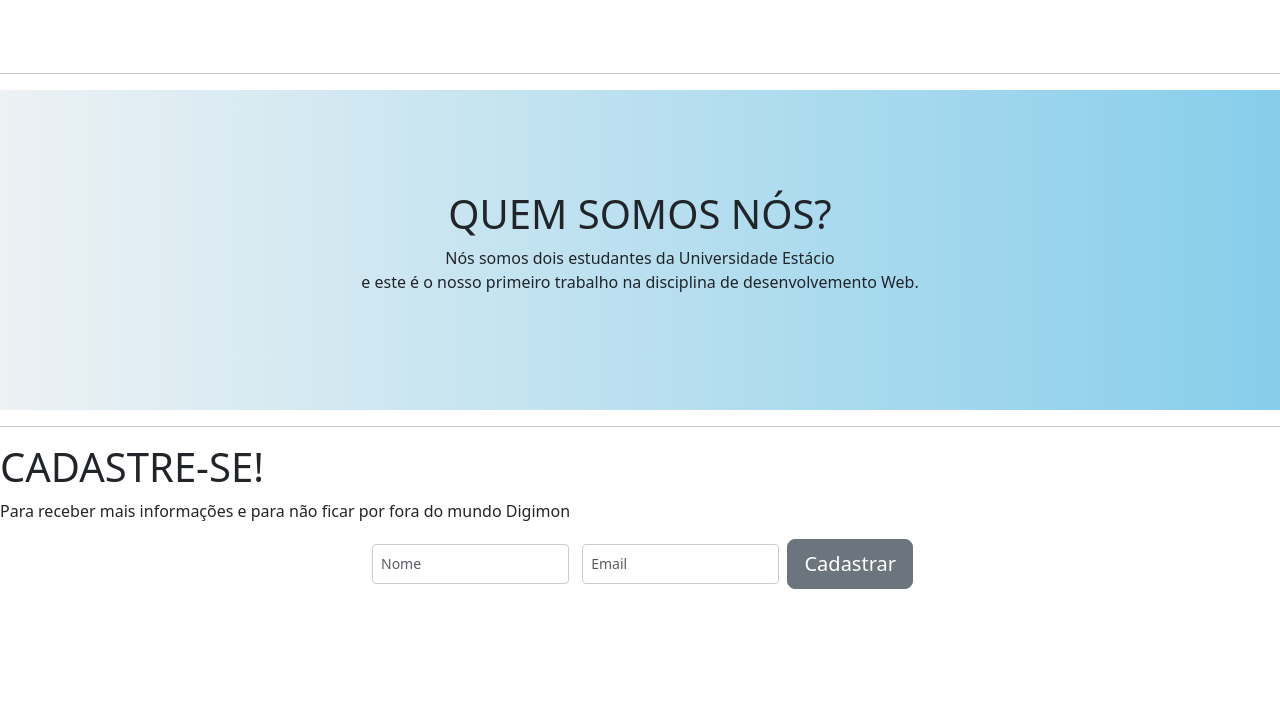
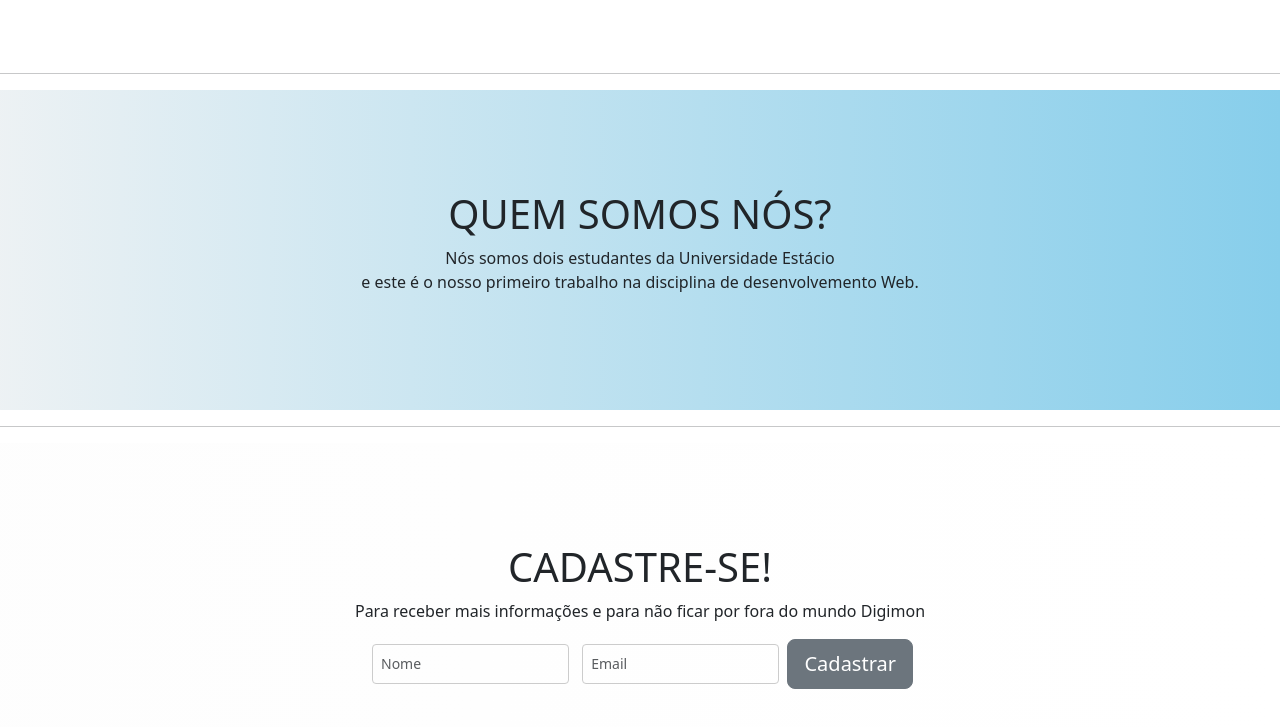
Before and after one commit to VictorFOliveira/WORKESTACIOI, a plain HTML site: page index.html in a window 1280 px wide. Shown: the part 2436-3163 px from the top of the page. Before the commit the page ends 3041 px from the top, so only its background shows below. Drawn offline with nearby package versions, Linux system fonts and the light colour scheme.

Commit message:
Update style.css
Update style ultima div

```diff
--- a/style.css
+++ b/style.css
@@ -109,3 +109,9 @@
     text-align: center;
     padding: 100px 0;
 }
+
+.ultima_divi{
+    background: linear-gradient(to right, #fdfdfdcc, #ffffff);
+    text-align: center;
+    padding: 100px 0;
+}
```
